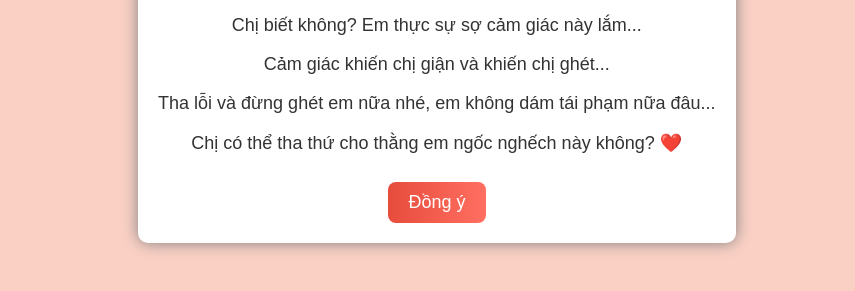
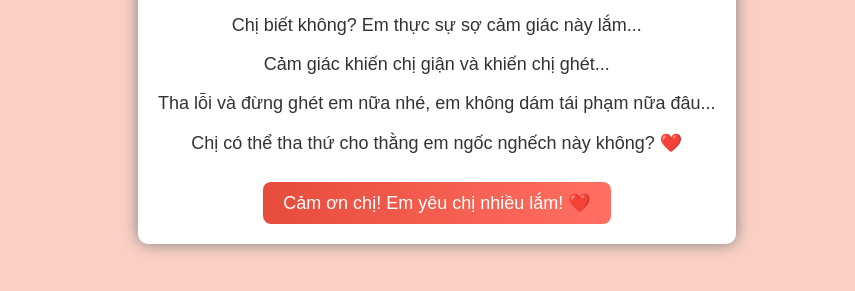
Before and after one commit to Tank2011/tha_loi_cho_em_nhe, a plain HTML site: page index.html in a window 1280 px wide. Both pictures are taken after a click on the button "Đồng ý". Shown: the part 353-644 px from the top of the page, without its empty margins (203-1058 px from the left). Drawn offline with Linux system fonts and the light colour scheme.

Commit message:
index.html

```diff
--- a/index.html
+++ b/index.html
@@ -107,18 +107,15 @@
         <p class="message" id="line5">Tha lỗi và đừng ghét em nữa nhé, em không dám tái phạm nữa đâu...</p>
         <p class="message" id="line6">Chị có thể tha thứ cho thằng em ngốc nghếch này không? ❤️</p>
 
-        <button onclick="showNextLine()">Đồng ý</button>
+        <button onclick="showAllMessages()">Đồng ý</button>
     </div>
 
     <script>
-        let currentLine = 1;
-        function showNextLine() {
-            if (currentLine <= 6) {
-                document.getElementById("line" + currentLine).style.animation = "fadeInText 1.5s forwards";
-                currentLine++;
-            } else {
-                document.querySelector("button").innerText = "Cảm ơn chị! Em yêu chị nhiều lắm! ❤️";
+        function showAllMessages() {
+            for (let i = 1; i <= 6; i++) {
+                document.getElementById("line" + i).style.animation = "fadeInText 1.5s forwards";
             }
+            document.querySelector("button").innerText = "Cảm ơn chị! Em yêu chị nhiều lắm! ❤️";
         }
 
         function createHeart() {
```
